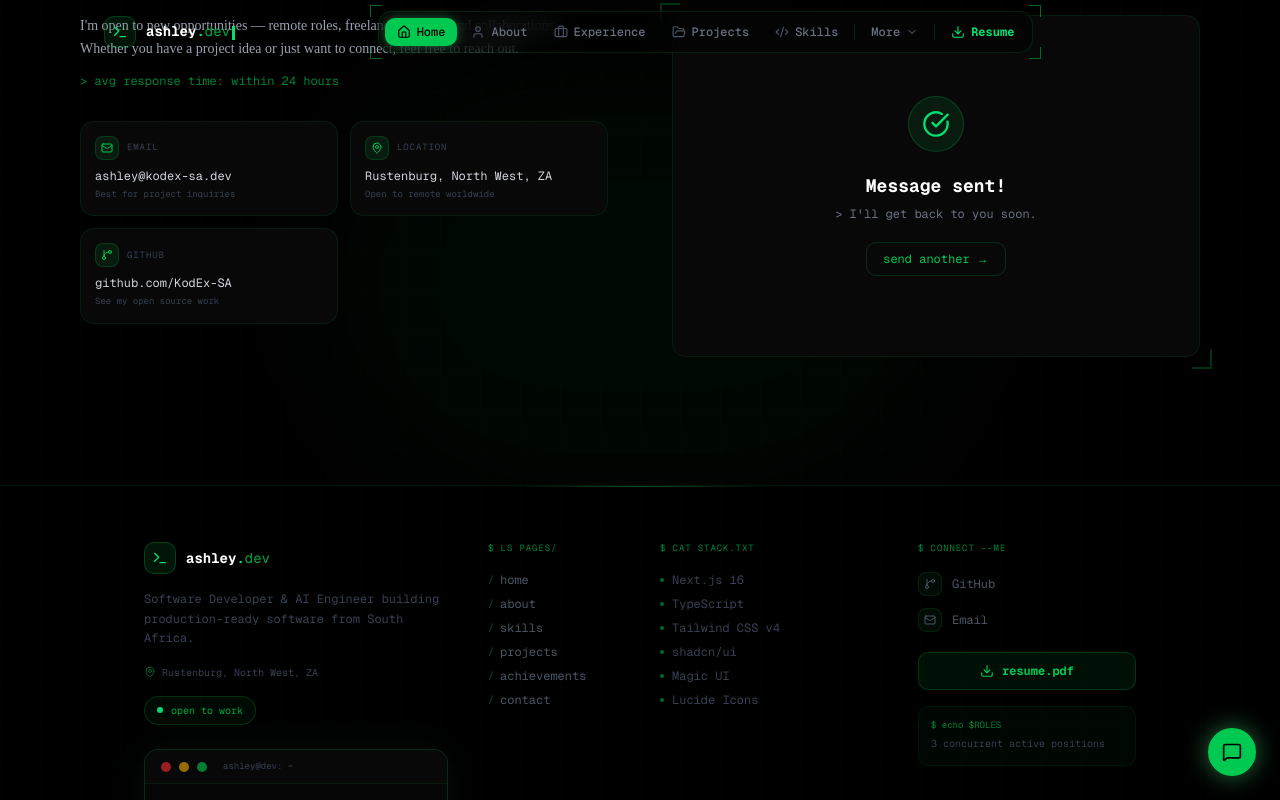
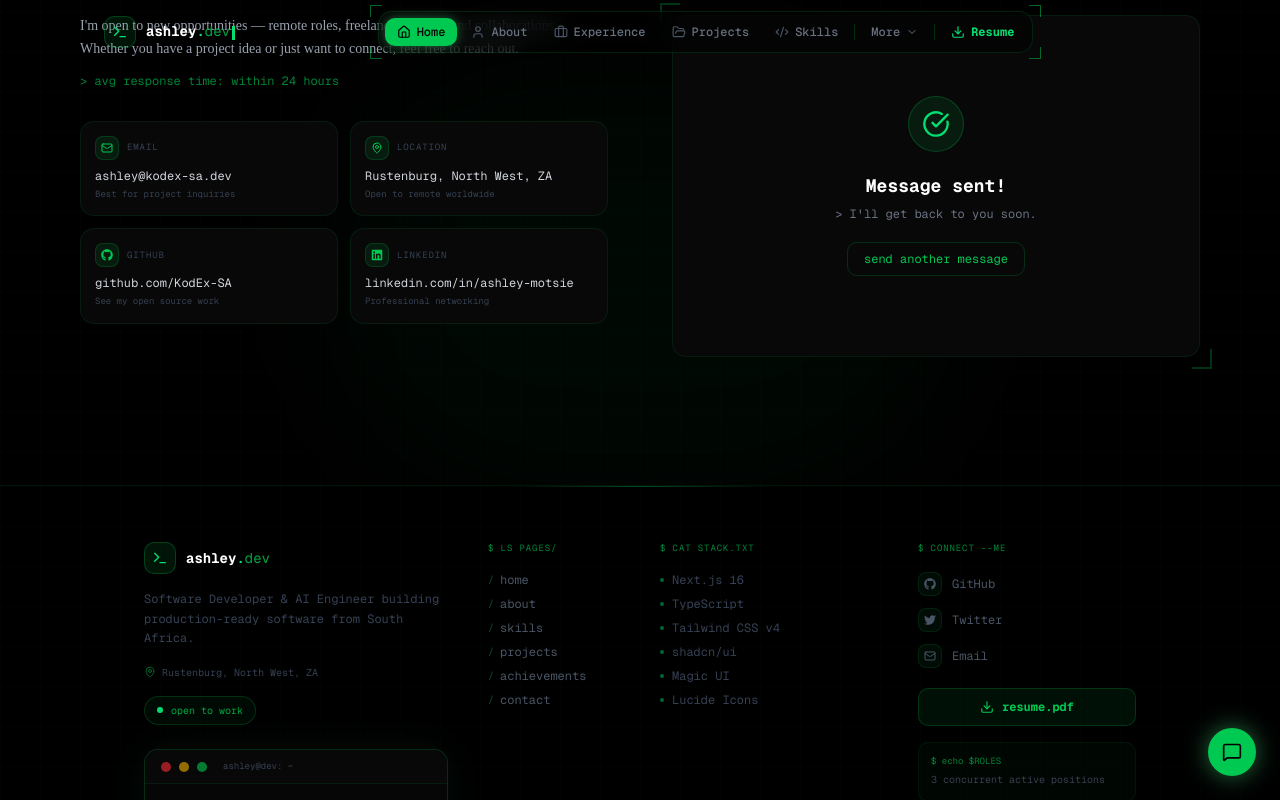
Before and after one commit to KodEx-SA/sde-portfolio, a Next.js app: page / in a window 1280 px wide. Both pictures are taken after typing "Sample", "name@example.com", "Sample", "Sample" into the empty fields and a click on the button "Send Message". Shown: the part 6203-7003 px from the top of the page. Built offline with nearby package versions, Linux system fonts and the light colour scheme.

Commit message:
upd: links updates

```diff
--- a/app/sections/Contact.tsx
+++ b/app/sections/Contact.tsx
@@ -2,6 +2,7 @@
 
 import { useState } from "react"
 import { Send, Mail, MapPin, GitBranch, CheckCircle, ArrowUpRight } from "lucide-react"
+import { FaGithub, FaLinkedin } from "react-icons/fa"
 import { Button } from "@/components/ui/button"
 
 const contactInfo = [
@@ -20,19 +21,19 @@ const contactInfo = [
     hint: "Open to remote worldwide",
   },
   {
-    icon: GitBranch,
+    icon: FaGithub,
     label: "GitHub",
     value: "github.com/KodEx-SA",
     href: "https://github.com/KodEx-SA",
     hint: "See my open source work",
   },
-  // {
-  //   icon: Linkedin,
-  //   label: "LinkedIn",
-  //   value: "linkedin.com/in/ashley-motsie",
-  //   href: "https://linkedin.com/in/ashley-motsie",
-  //   hint: "Professional networking",
-  // },
+  {
+    icon: FaLinkedin,
+    label: "LinkedIn",
+    value: "linkedin.com/in/ashley-motsie",
+    href: "https://linkedin.com/in/ashley-motsie",
+    hint: "Professional networking",
+  },
 ]
 
 export default function Contact() {
@@ -135,7 +136,7 @@ export default function Contact() {
                   onClick={() => { setSent(false); setForm({ name: "", email: "", subject: "", message: "" }) }}
                   className="text-green-500 font-mono text-xs hover:text-green-300 transition-colors border border-green-500/20 hover:border-green-500/40 px-4 py-2 rounded-lg"
                 >
-                  send another →
+                  send another message
                 </button>
               </div>
             ) : (
--- a/app/sections/Footer.tsx
+++ b/app/sections/Footer.tsx
@@ -2,6 +2,7 @@
 
 import { useState, useEffect } from "react"
 import { Terminal, GitBranch, Mail, MapPin, ArrowUpRight, Download } from "lucide-react"
+import { FaGithub, FaTwitter } from "react-icons/fa"
 
 const quickLinks = [
   { label: "home", href: "#hero" },
@@ -22,7 +23,8 @@ const techStack = [
 ]
 
 const socials = [
-  { label: "GitHub", href: "https://github.com/KodEx-SA", icon: GitBranch },
+  { label: "GitHub", href: "https://github.com/KodEx-SA", icon: FaGithub },
+  { label: "Twitter", href: "https://twitter.com/ashley_motsie", icon: FaTwitter },
   { label: "Email", href: "mailto:motsieashley31@gmail.com", icon: Mail },
 ]
 
@@ -32,7 +34,7 @@ const terminalLines = [
   { prompt: true, text: "cat status.txt" },
   { prompt: false, text: "Open to remote, hybrid & on-site opportunities" },
   { prompt: true, text: "ls expertise/" },
-  { prompt: false, text: "fullstack/ ai/ devops/ design/" },
+  { prompt: false, text: "software dev/ ai/ devops/ design/" },
   { prompt: true, text: "_" },
 ]
 
--- a/app/sections/Hero.tsx
+++ b/app/sections/Hero.tsx
@@ -4,6 +4,7 @@ import { Terminal, AnimatedSpan, TypingAnimation } from "@/components/ui/termina
 import { Button } from "@/components/ui/button"
 import { Meteors } from "@/components/ui/meteors"
 import { ArrowDown, Download, FolderOpen, Mail, GitBranch, ExternalLink } from "lucide-react"
+import { FaGithub } from "react-icons/fa"
 
 export default function Hero() {
   return (
@@ -108,7 +109,7 @@ export default function Hero() {
                 rel="noopener noreferrer"
                 className="group flex items-center gap-2 text-gray-600 hover:text-green-400 font-mono text-xs transition-colors duration-200"
               >
-                <GitBranch className="w-3.5 h-3.5 group-hover:rotate-12 transition-transform duration-200" />
+                <FaGithub className="w-3.5 h-3.5 group-hover:rotate-12 transition-transform duration-200" />
                 KodEx-SA
               </a>
               <span className="text-gray-800 text-xs">·</span>
--- a/app/sections/Projects.tsx
+++ b/app/sections/Projects.tsx
@@ -2,6 +2,7 @@
 
 import Image from "next/image"
 import { ExternalLink, GitBranch, ArrowUpRight, Globe } from "lucide-react"
+import { FaGithub } from "react-icons/fa"
 
 const projects = [
   {
@@ -196,7 +197,7 @@ export default function Projects() {
                     rel="noopener noreferrer"
                     className="flex items-center gap-1.5 text-xs font-mono text-green-400 border border-green-500/25 hover:border-green-400/50 hover:bg-green-500/8 px-5 py-2.5 rounded-lg transition-all duration-200 hover:-translate-y-px"
                   >
-                    <GitBranch className="w-3.5 h-3.5" />
+                    <FaGithub className="w-3.5 h-3.5" />
                     Source
                   </a>
                 </div>
@@ -304,7 +305,7 @@ export default function Projects() {
                     rel="noopener noreferrer"
                     className="flex items-center gap-1 text-[10px] font-mono text-gray-700 hover:text-gray-400 transition-colors"
                   >
-                    <GitBranch className="w-3 h-3" />
+                    <FaGithub className="w-3 h-3" />
                     Source
                   </a>
                 </div>
@@ -321,7 +322,7 @@ export default function Projects() {
             rel="noopener noreferrer"
             className="group flex items-center gap-2 text-sm font-mono text-gray-600 hover:text-green-400 border border-white/8 hover:border-green-500/25 px-6 py-3 rounded-xl transition-all duration-200 hover:-translate-y-px"
           >
-            <GitBranch className="w-4 h-4" />
+            <FaGithub className="w-4 h-4" />
             View all projects on GitHub
             <ArrowUpRight className="w-4 h-4 group-hover:translate-x-0.5 group-hover:-translate-y-0.5 transition-transform duration-200" />
           </a>
--- a/package.json
+++ b/package.json
@@ -17,6 +17,7 @@
     "radix-ui": "^1.4.3",
     "react": "19.2.4",
     "react-dom": "19.2.4",
+    "react-icons": "^5.6.0",
     "shadcn": "^4.3.1",
     "tailwind-merge": "^3.5.0",
     "tw-animate-css": "^1.4.0"
```
Also changed, not shown: 1 other file (tests, documents, lock files or other folders).
